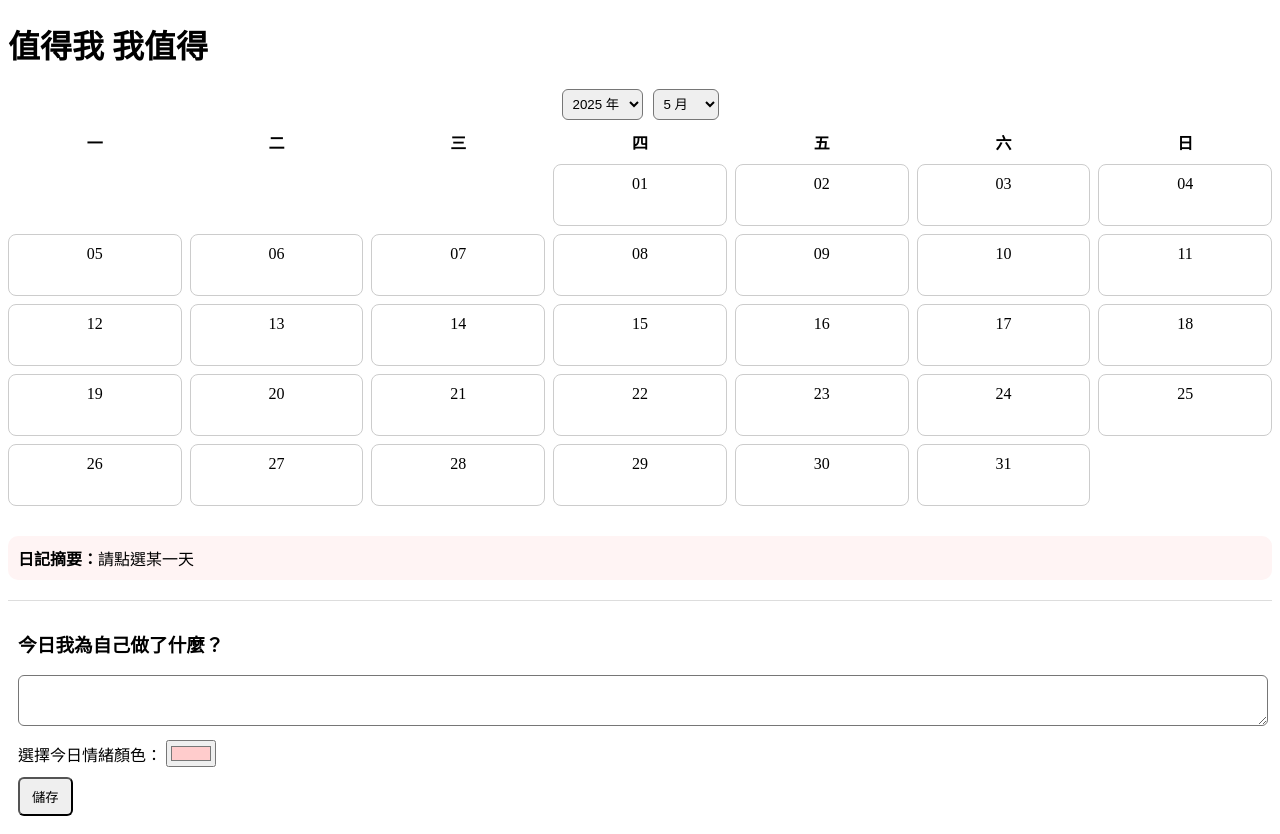
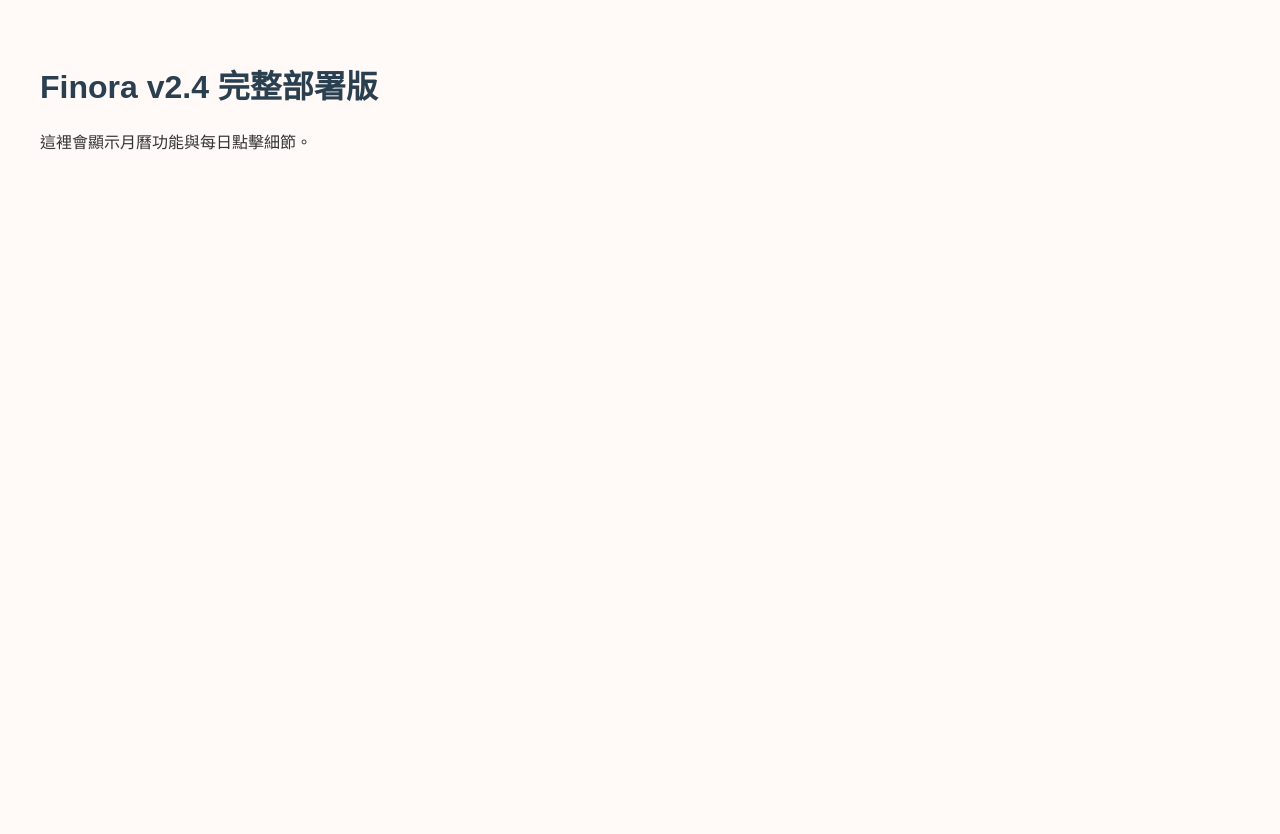
Before and after one commit to y23071824/FINORA, a plain HTML site: page index.html in a window 1280 px wide. After the commit the page ends 800 px from the top, so only its background shows below. Drawn offline with Linux system fonts and the light colour scheme.

Commit message:
Add files via upload

```diff
--- a/index.html
+++ b/index.html
@@ -1,136 +1,13 @@
-
 <!DOCTYPE html>
 <html lang="zh-Hant">
 <head>
   <meta charset="UTF-8">
-  <title>值得我 我值得</title>
-  <style>
-    .calendar-grid { display: grid; grid-template-columns: repeat(7, 1fr); gap: 8px; margin-top: 10px; }
-    .weekday { font-weight: bold; text-align: center; }
-    .day {
-      padding: 10px;
-      border: 1px solid #ccc;
-      text-align: center;
-      border-radius: 8px;
-      background-color: white;
-      cursor: pointer;
-      position: relative;
-      min-height: 40px;
-    }
-    .dot {
-      width: 8px;
-      height: 8px;
-      border-radius: 50%;
-      position: absolute;
-      bottom: 5px;
-      left: 50%;
-      transform: translateX(-50%);
-    }
-    .header { display: flex; justify-content: center; align-items: center; gap: 10px; margin-top: 20px; }
-    select { padding: 6px; border-radius: 6px; }
-    #preview { margin-top: 30px; padding: 10px; background: #fff4f4; border-radius: 10px; }
-  </style>
+  <title>Finora v2.4 完整部署版</title>
+  <link rel="stylesheet" href="style.css">
 </head>
 <body>
-  <h1>值得我 我值得</h1>
-  <div class="header">
-    <select id="year"></select>
-    <select id="month"></select>
-  </div>
-  <div class="calendar-grid" id="weekdays">
-    <div class='weekday'>一</div><div class='weekday'>二</div><div class='weekday'>三</div><div class='weekday'>四</div><div class='weekday'>五</div><div class='weekday'>六</div><div class='weekday'>日</div>
-  </div>
-  <div class="calendar-grid" id="calendar"></div>
-
-  <div id="preview"><strong>日記摘要：</strong><span id="previewText">請點選某一天</span></div>
-
-  <div id="quickEntry" style="margin-top: 20px; padding: 10px; border-top: 1px solid #ddd;">
-    <h3>今日我為自己做了什麼？</h3>
-    <textarea id="todayText" rows="3" style="width: 100%; border-radius: 6px;"></textarea>
-    <div style="margin-top: 10px;">
-      <label>選擇今日情緒顏色：</label>
-      <input type="color" id="emotionColor" value="#ffcccc" />
-    </div>
-    <button id="saveToday" style="margin-top: 10px; padding: 8px 12px; border-radius: 6px;">儲存</button>
-  </div>
-
-  <script>
-    const weekdays = document.getElementById('weekdays');
-    const calendar = document.getElementById('calendar');
-    const yearSelect = document.getElementById('year');
-    const monthSelect = document.getElementById('month');
-    const preview = document.getElementById('previewText');
-
-    for (let y = 2020; y <= 2030; y++) {
-      const option = document.createElement('option');
-      option.value = y;
-      option.textContent = y + " 年";
-      yearSelect.appendChild(option);
-    }
-
-    for (let m = 1; m <= 12; m++) {
-      const option = document.createElement('option');
-      option.value = m;
-      option.textContent = m + " 月";
-      monthSelect.appendChild(option);
-    }
-
-    function renderCalendar() {
-      const year = parseInt(yearSelect.value);
-      const month = parseInt(monthSelect.value);
-      const firstDay = new Date(year, month - 1, 1).getDay();
-      const daysInMonth = new Date(year, month, 0).getDate();
-      calendar.innerHTML = "";
-
-      let blankStart = (firstDay + 6) % 7;
-      for (let i = 0; i < blankStart; i++) {
-        calendar.innerHTML += "<div></div>";
-      }
-
-      for (let d = 1; d <= daysInMonth; d++) {
-        const day = d.toString().padStart(2, '0');
-        const monthStr = month.toString().padStart(2, '0');
-        const key = `${year}-${monthStr}-${day}`;
-        const saved = JSON.parse(localStorage.getItem(key) || '{}');
-        const div = document.createElement('div');
-        div.className = 'day';
-        div.textContent = day;
-
-        if (saved.emotionColor) {
-          const dot = document.createElement('div');
-          dot.className = 'dot';
-          dot.style.backgroundColor = saved.emotionColor;
-          div.appendChild(dot);
-        }
-
-        div.onclick = () => {
-          window.location.href = `daily.html?date=${key}`;
-        };
-        calendar.appendChild(div);
-      }
-    }
-
-    yearSelect.onchange = renderCalendar;
-    monthSelect.onchange = renderCalendar;
-
-    const today = new Date();
-    yearSelect.value = today.getFullYear();
-    monthSelect.value = today.getMonth() + 1;
-    renderCalendar();
-
-    document.getElementById("saveToday").onclick = () => {
-      const today = new Date();
-      const year = today.getFullYear();
-      const month = (today.getMonth() + 1).toString().padStart(2, '0');
-      const day = today.getDate().toString().padStart(2, '0');
-      const key = `${year}-${month}-${day}`;
-      const text = document.getElementById("todayText").value.trim();
-      const color = document.getElementById("emotionColor").value;
-
-      localStorage.setItem(key, JSON.stringify({ text, emotionColor: color }));
-      renderCalendar();
-      alert("今日記錄已儲存！");
-    };
-  </script>
+  <h1>Finora v2.4 完整部署版</h1>
+  <div id="calendar"></div>
+  <script src="script.js"></script>
 </body>
 </html>
```
Also changed, not shown: daily.html (+33 -32 lines).
